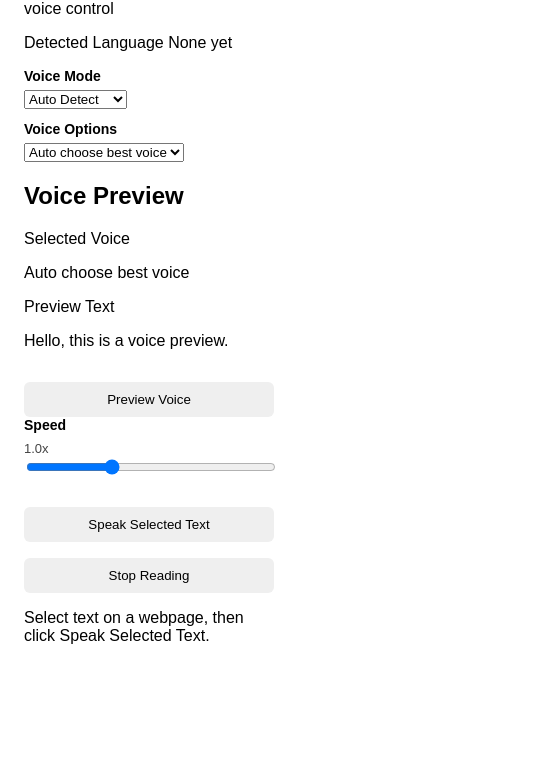
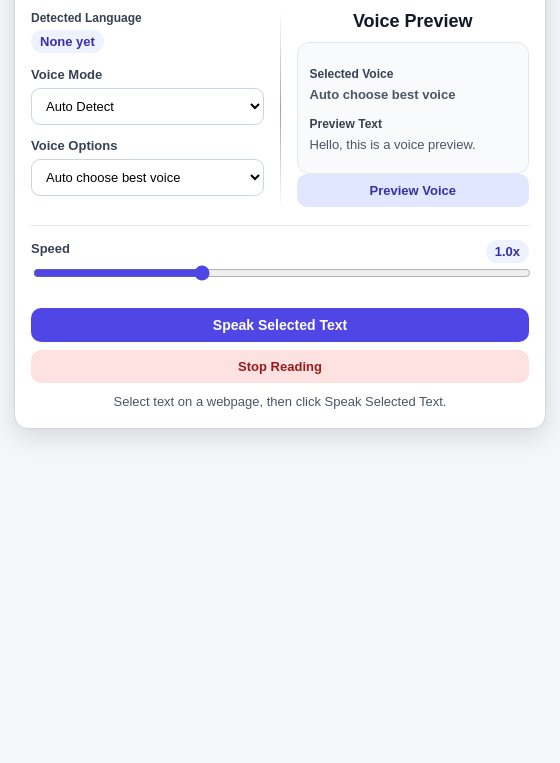
Before and after one commit to 2x1x8/TextToSpeech-ext, a browser extension: page popup.html in a window 400 px wide. Shown: the part 81-844 px from the top of the page, 560 px wide, since content can reach past the window. Drawn offline with Linux system fonts and the light colour scheme.

Commit message:
Refactor popup CSS for improved layout and styling

```diff
--- a/popup.css
+++ b/popup.css
@@ -1,40 +1,224 @@
+* {
+  box-sizing: border-box;
+}
+
 body {
-  width: 250px;
+  width: 560px;
+  margin: 0;
+  padding: 14px;
+  font-family: Arial, sans-serif;
+  background: #f4f6f8;
+  color: #111827;
+}
+
+.popup-container {
+  background: #ffffff;
+  border: 1px solid #d1d5db;
+  border-radius: 14px;
   padding: 16px;
-  font-family: Arial, sans-serif;
+  box-shadow: 0 8px 24px rgba(0, 0, 0, 0.12);
+}
+
+.header {
+  margin-bottom: 14px;
 }
 
 h1 {
-  font-size: 20px;
-  margin-top: 0;
+  margin: 0;
+  font-size: 24px;
+  letter-spacing: -0.3px;
 }
 
-button {
-  width: 100%;
-  margin-top: 16px;
-  padding: 10px;
-  border: none;
-  border-radius: 6px;
-  cursor: pointer;
+.subtitle {
+  margin: 4px 0 0;
+  font-size: 13px;
+  color: #6b7280;
+}
+
+.main-panel {
+  display: flex;
+  gap: 16px;
+}
+
+.left-panel,
+.right-panel {
+  flex: 1;
+  min-width: 0;
+}
+
+.divider {
+  width: 1px;
+  background: linear-gradient(to bottom, transparent, #9ca3af, transparent);
+}
+
+h2 {
+  margin: 0 0 10px;
+  font-size: 18px;
+  text-align: center;
+}
+
+.info-line {
+  margin: 0 0 14px;
+}
+
+.label,
+.small-label {
+  display: block;
+  font-size: 12px;
+  font-weight: 700;
+  color: #374151;
+  margin-bottom: 5px;
+}
+
+.value-pill,
+.speed-pill {
+  display: inline-block;
+  padding: 4px 9px;
+  border-radius: 999px;
+  background: #eef2ff;
+  color: #3730a3;
+  font-size: 13px;
+  font-weight: 700;
 }
 
 .setting-group {
-  margin-bottom: 12px;
+  margin-bottom: 13px;
 }
 
 .setting-group label {
   display: block;
+  font-size: 13px;
+  font-weight: 700;
+  margin-bottom: 6px;
+  color: #374151;
+}
+
+select {
+  width: 100%;
+  padding: 9px 10px;
+  border: 1px solid #cbd5e1;
+  border-radius: 9px;
+  background: #ffffff;
+  font-size: 13px;
+  outline: none;
+  transition: border-color 0.15s ease, box-shadow 0.15s ease, transform 0.15s ease;
+}
+
+select:hover {
+  border-color: #6366f1;
+}
+
+select:focus {
+  border-color: #4f46e5;
+  box-shadow: 0 0 0 3px rgba(79, 70, 229, 0.18);
+}
+
+.preview-card {
+  min-height: 132px;
+  padding: 12px;
+  border: 1px solid #e5e7eb;
+  border-radius: 12px;
+  background: #f9fafb;
+}
+
+#selectedVoiceText,
+#previewText,
+#statusText {
+  font-size: 13px;
+  line-height: 1.45;
+  color: #4b5563;
+}
+
+#selectedVoiceText {
+  margin: 0 0 12px;
+  font-weight: 600;
+}
+
+#previewText {
+  margin: 0;
+}
+
+.button-row button {
+  width: 100%;
+}
+
+button {
+  border: none;
+  border-radius: 10px;
+  padding: 9px 11px;
+  font-size: 13px;
+  font-weight: 700;
+  cursor: pointer;
+  transition: transform 0.12s ease, box-shadow 0.12s ease, background 0.12s ease;
+}
+
+button:hover {
+  transform: translateY(-1px);
+}
+
+button:active {
+  transform: translateY(0);
+  box-shadow: none;
+}
+
+.secondary-button {
+  flex: 1;
+  background: #e0e7ff;
+  color: #3730a3;
+}
+
+.secondary-button:hover {
+  background: #c7d2fe;
+  box-shadow: 0 4px 10px rgba(99, 102, 241, 0.25);
+}
+
+.danger-button {
+  background: #fee2e2;
+  color: #991b1b;
+}
+
+.danger-button:hover {
+  background: #fecaca;
+  box-shadow: 0 4px 10px rgba(239, 68, 68, 0.2);
+}
+
+.primary-button {
+  width: 100%;
+  margin-top: 10px;
+  background: #4f46e5;
+  color: #ffffff;
   font-size: 14px;
-  font-weight: bold;
-  margin-bottom: 6px;
+}
+
+.primary-button:hover {
+  background: #4338ca;
+  box-shadow: 0 6px 14px rgba(79, 70, 229, 0.35);
+}
+
+.bottom-panel {
+  margin-top: 16px;
+  padding-top: 14px;
+  border-top: 1px solid #e5e7eb;
+}
+
+.speed-header {
+  display: flex;
+  justify-content: space-between;
+  align-items: center;
 }
 
 #speedSlider {
   width: 100%;
+  cursor: pointer;
+  accent-color: #4f46e5;
 }
 
-#speedValue {
-  margin: 4px 0 0;
-  font-size: 13px;
-  color: #444;
+#statusText {
+  margin: 10px 0 0;
+  text-align: center;
 }
+
+.full-width-button {
+  width: 100%;
+  margin-top: 8px;
+}
```
